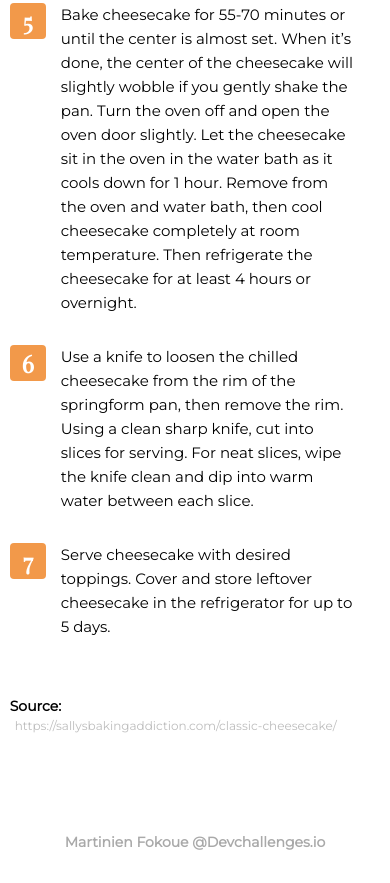
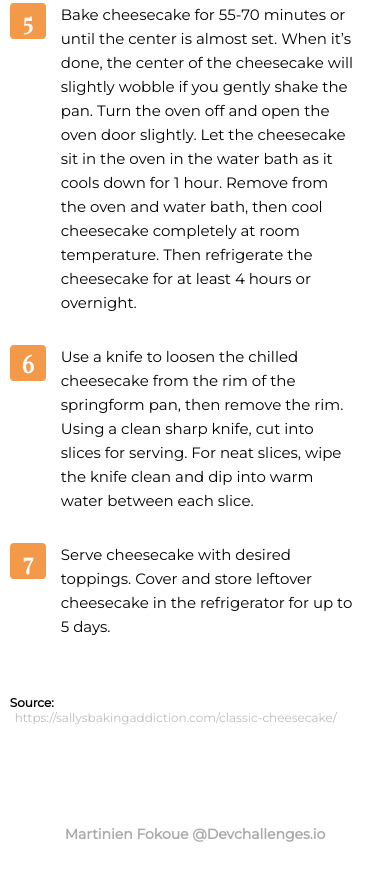
Before and after one commit to Martinien-Fokoue/recipe-blog, a plain HTML site: page index.html in a window 390 px wide. Shown: the part 2732-3615 px from the top of the page. Drawn offline with nearby package versions, Linux system fonts and the light colour scheme.

Commit message:
second commit

```diff
--- a/css/style.scss
+++ b/css/style.scss
@@ -228,13 +228,10 @@
     & .source {
         width: 100%;
         margin-top: 56px;
-        line-height: 23px;
-        display: flex;
-        align-items: center;
         font-weight: 600;
         @media screen and (max-width: 700px){
             width: auto;
-            font-size: 14px;
+            font-size: 12px;
             display: flex;
             flex-wrap: wrap;
         }
@@ -245,8 +242,6 @@
             margin-left: 5px;
             text-decoration: none;
             @media screen and (max-width: 700px){
-               font-size: 12px;
-                line-height: 15px;
             }
 
             &:hover {
```
Also changed, not shown: css/style.css, 2 other files.
